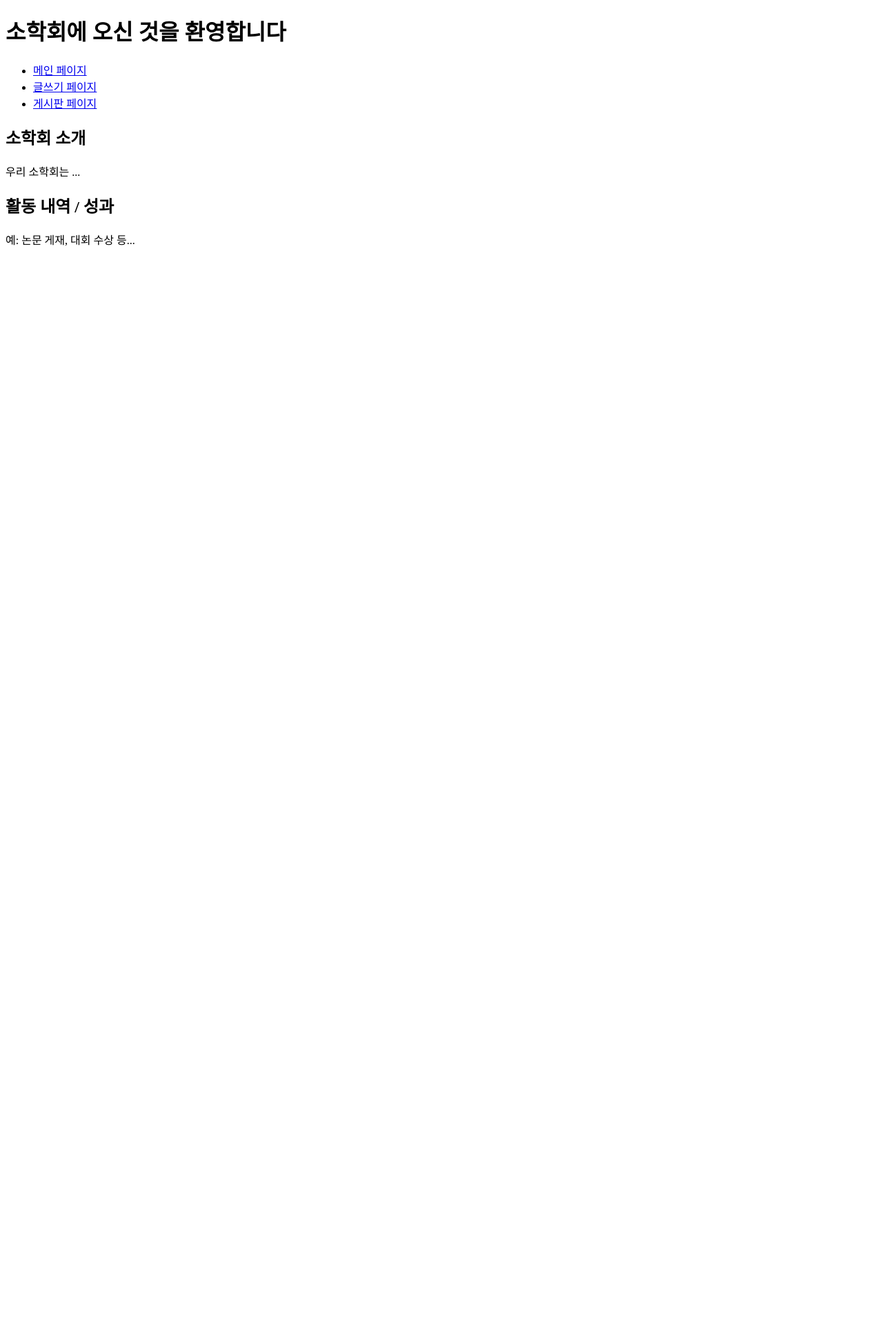
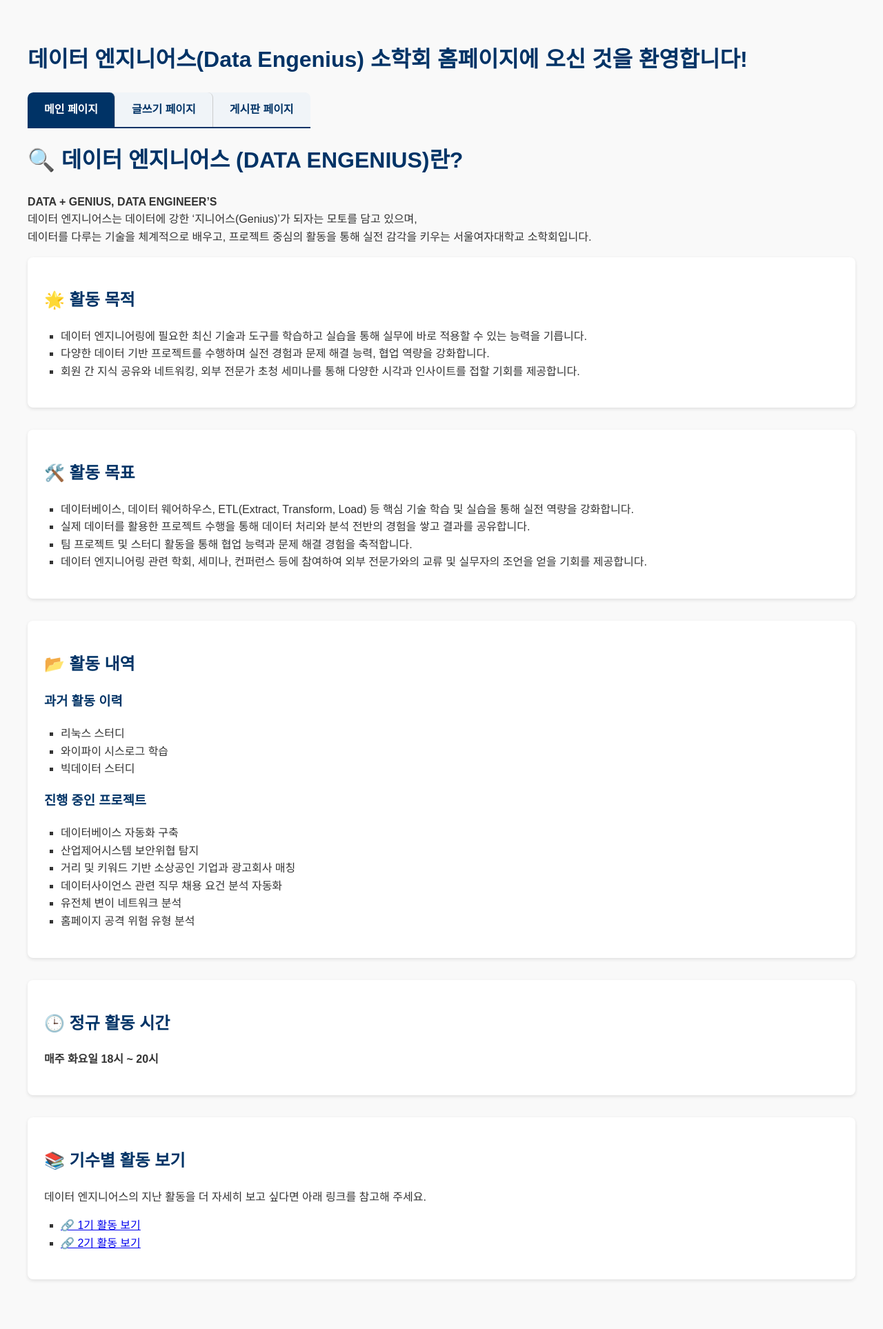
Before and after one commit to seoyeon59/de_homepage, a Flask app: page / in a window 1280 px wide. Shown: the whole page at 69% size. Before the commit the page ends 357 px from the top, so only its background shows below. Run offline with Flask 3, Linux system fonts and the light colour scheme.

Commit message:
commit and push

```diff
--- /dev/null
+++ b/static/index_style.css
@@ -0,0 +1,69 @@
+/* 통합 스타일.css */
+
+body {
+  font-family: 'Noto Sans KR', sans-serif;
+  line-height: 1.6;
+  padding: 2rem;
+  background-color: #f9f9f9;
+  color: #333;
+}
+
+h1, h2, h3 {
+  color: #003366;
+}
+
+section {
+  margin-bottom: 2rem;
+  background: #fff;
+  padding: 1.5rem;
+  border-radius: 8px;
+  box-shadow: 0 2px 5px rgba(0,0,0,0.1);
+}
+
+ul {
+  list-style-type: square;
+  padding-left: 1.5rem;
+}
+
+/* 탭 메뉴 스타일 */
+ul.nav-tabs {
+  list-style: none;
+  padding: 0;
+  margin: 0 0 1rem 0;
+  display: flex;
+  border-bottom: 2px solid #003366;
+  background-color: #f0f4f8;
+  border-radius: 8px 8px 0 0;
+  overflow: hidden;
+  width: fit-content;
+}
+
+ul.nav-tabs li {
+  margin: 0;
+}
+
+ul.nav-tabs li a {
+  display: block;
+  padding: 12px 24px;
+  text-decoration: none;
+  color: #003366;
+  font-weight: 600;
+  border-right: 1px solid #ccc;
+  transition: background-color 0.3s, color 0.3s;
+  border-radius: 8px 8px 0 0;
+}
+
+ul.nav-tabs li:last-child a {
+  border-right: none;
+}
+
+ul.nav-tabs li a:hover {
+  background-color: #cce4f7;
+  color: #001f4d;
+}
+
+ul.nav-tabs li a.active {
+  background-color: #003366;
+  color: white;
+  cursor: default;
+}
--- a/templates/index.html
+++ b/templates/index.html
@@ -1,22 +1,82 @@
-<!--메인 페이지-->
-
+<!-- index.html -->
 <!DOCTYPE html>
 <html lang="ko">
 <head>
-    <title>소학회 홈페이지</title>
+  <meta charset="UTF-8" />
+  <meta name="viewport" content="width=device-width, initial-scale=1.0" />
+  <title>소학회 홈페이지</title>
+    <link rel="stylesheet" href="{{ url_for('static', filename='index_style.css') }}">
 </head>
+
+
 <body>
-    <h1>소학회에 오신 것을 환영합니다</h1>
+  <h1>데이터 엔지니어스(Data Engenius) 소학회 홈페이지에 오신 것을 환영합니다!</h1>
+
+  <ul class="nav-tabs">
+    <li><a href="#intro" class="active">메인 페이지</a></li>
+    <li><a href="/write">글쓰기 페이지</a></li>
+    <li><a href="/board">게시판 페이지</a></li>
+  </ul>
+
+  <header>
+    <h1>🔍 데이터 엔지니어스 (DATA ENGENIUS)란?</h1>
+    <p><strong>DATA + GENIUS, DATA ENGINEER’S</strong><br>
+    데이터 엔지니어스는 데이터에 강한 ‘지니어스(Genius)’가 되자는 모토를 담고 있으며,<br>
+    데이터를 다루는 기술을 체계적으로 배우고, 프로젝트 중심의 활동을 통해 실전 감각을 키우는 서울여자대학교 소학회입니다.</p>
+  </header>
+
+  <section>
+    <h2>🌟 활동 목적</h2>
     <ul>
-        <li><a href="#intro">메인 페이지</a></li>
-        <li><a href="/write">글쓰기 페이지</a></li>
-        <li><a href="/board">게시판 페이지</a></li>
+      <li>데이터 엔지니어링에 필요한 최신 기술과 도구를 학습하고 실습을 통해 실무에 바로 적용할 수 있는 능력을 기릅니다.</li>
+      <li>다양한 데이터 기반 프로젝트를 수행하며 실전 경험과 문제 해결 능력, 협업 역량을 강화합니다.</li>
+      <li>회원 간 지식 공유와 네트워킹, 외부 전문가 초청 세미나를 통해 다양한 시각과 인사이트를 접할 기회를 제공합니다.</li>
+    </ul>
+  </section>
+
+  <section>
+    <h2>🛠️ 활동 목표</h2>
+    <ul>
+      <li>데이터베이스, 데이터 웨어하우스, ETL(Extract, Transform, Load) 등 핵심 기술 학습 및 실습을 통해 실전 역량을 강화합니다.</li>
+      <li>실제 데이터를 활용한 프로젝트 수행을 통해 데이터 처리와 분석 전반의 경험을 쌓고 결과를 공유합니다.</li>
+      <li>팀 프로젝트 및 스터디 활동을 통해 협업 능력과 문제 해결 경험을 축적합니다.</li>
+      <li>데이터 엔지니어링 관련 학회, 세미나, 컨퍼런스 등에 참여하여 외부 전문가와의 교류 및 실무자의 조언을 얻을 기회를 제공합니다.</li>
+    </ul>
+  </section>
+
+  <section>
+    <h2>📂 활동 내역</h2>
+    <h3>과거 활동 이력</h3>
+    <ul>
+      <li>리눅스 스터디</li>
+      <li>와이파이 시스로그 학습</li>
+      <li>빅데이터 스터디</li>
     </ul>
 
-    <h2 id="intro">소학회 소개</h2>
-    <p>우리 소학회는 ...</p>
+    <h3>진행 중인 프로젝트</h3>
+    <ul>
+      <li>데이터베이스 자동화 구축</li>
+      <li>산업제어시스템 보안위협 탐지</li>
+      <li>거리 및 키워드 기반 소상공인 기업과 광고회사 매칭</li>
+      <li>데이터사이언스 관련 직무 채용 요건 분석 자동화</li>
+      <li>유전체 변이 네트워크 분석</li>
+      <li>홈페이지 공격 위험 유형 분석</li>
+    </ul>
+  </section>
 
-    <h2 id="activities">활동 내역 / 성과</h2>
-    <p>예: 논문 게재, 대회 수상 등...</p>
+  <section>
+    <h2>🕒 정규 활동 시간</h2>
+    <p><strong>매주 화요일 18시 ~ 20시</strong></p>
+  </section>
+
+  <section>
+    <h2>📚 기수별 활동 보기</h2>
+    <p>데이터 엔지니어스의 지난 활동을 더 자세히 보고 싶다면 아래 링크를 참고해 주세요.</p>
+    <ul>
+      <li><a href="https://dataengenius.tistory.com/category/1%EA%B8%B0%20%EB%8D%B0%EC%9D%B4%ED%84%B0%EC%97%94%EC%A7%80%EB%8B%88%EC%96%B4%EC%8A%A4" target="_blank">🔗 1기 활동 보기</a></li>
+      <li><a href="https://dataengenius.tistory.com/category/2%EA%B8%B0%20%EB%8D%B0%EC%9D%B4%ED%84%B0%EC%97%94%EC%A7%80%EB%8B%88%EC%96%B4%EC%8A%A4" target="_blank">🔗 2기 활동 보기</a></li>
+    </ul>
+  </section>
+
 </body>
 </html>
```
